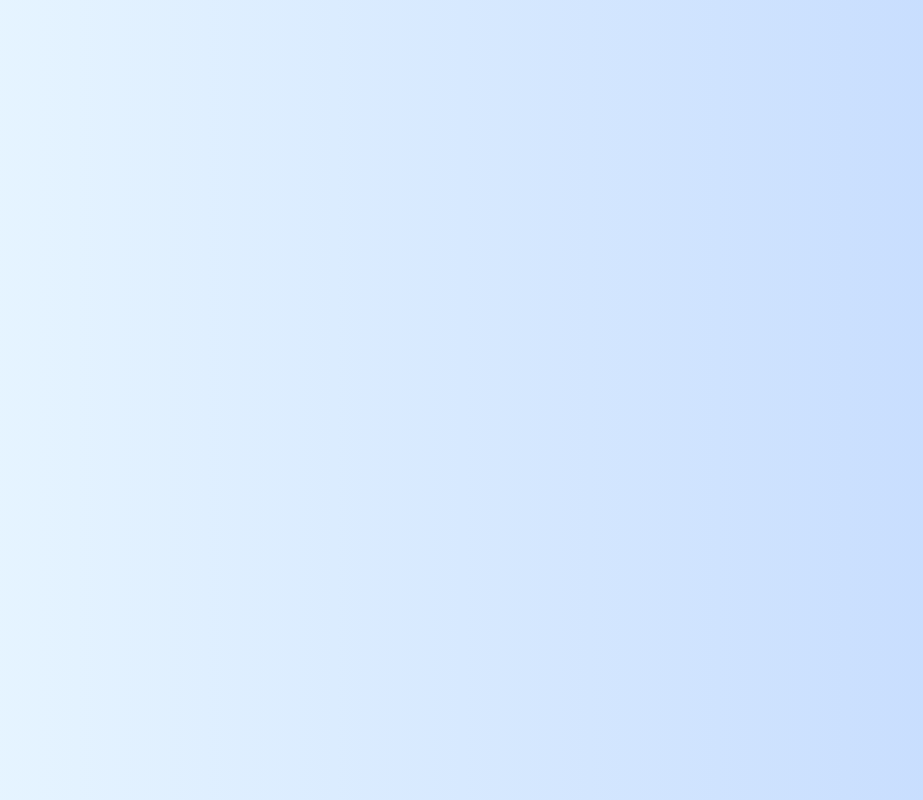
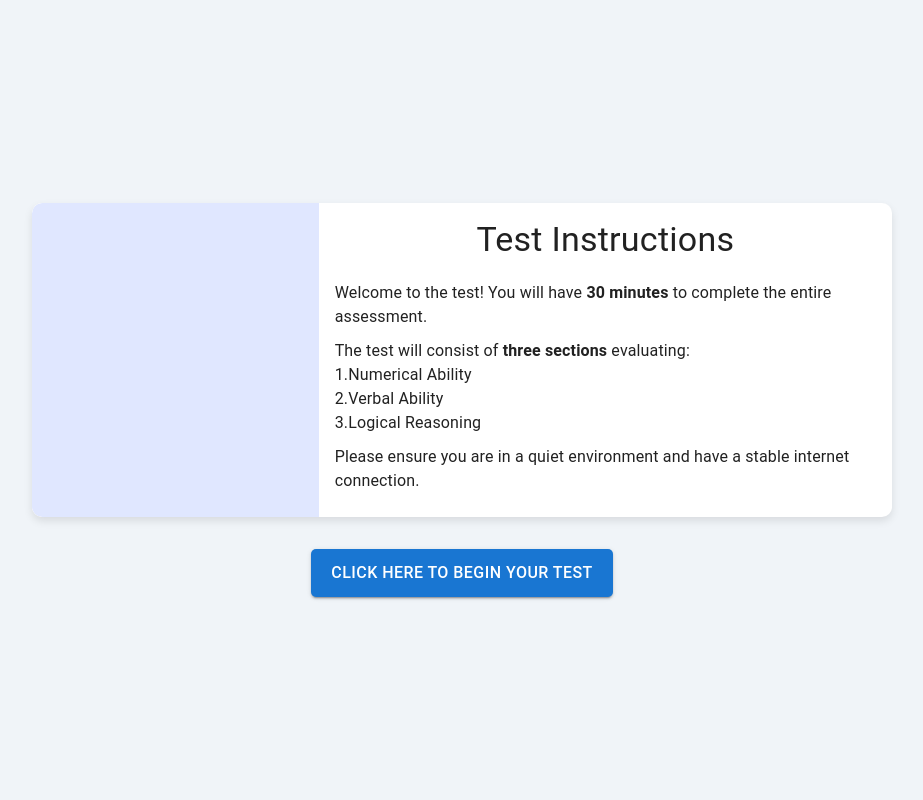
Before and after one commit to Hannan2004/AI-Enhanced-Learning-Platform, a React (Create React App) app in the folder frontend/: page /test-instructions in a window 1280 px wide. Before the commit this address had no page. Shown: the whole page, without its empty margins (178-1101 px from the left). Built offline with nearby package versions, Linux system fonts and the light colour scheme.

Commit message:
dashboard

```diff
--- a/frontend/src/App.js
+++ b/frontend/src/App.js
@@ -31,6 +31,7 @@ import StudentForm from './pages/StudentForm';
 import GraduateForm from './pages/GraduateForm';
 import ProfessionalForm from './pages/ProfessionalForm';
 import Contact from './pages/Contact';
+import TestInstructions from './pages/TestInstructions';
 
 
 
@@ -71,7 +72,7 @@ function App() {
             <Route path="/mock-interview" element={<MockInterview />} />
             <Route path="/preaptitude" element={<PreAptitude />} />
             <Route path="/contact" element={<Contact />} />
-
+            <Route path="/test-instructions" element={<TestInstructions/>} />
 
             <Route path="/student-form" element={<StudentForm />} />
             <Route path="/graduate-form" element={<GraduateForm />} />
--- a/frontend/src/components/Sidebar.js
+++ b/frontend/src/components/Sidebar.js
@@ -25,24 +25,32 @@ const Sidebar = () => {
 
   const toggleSidebar = () => {
     setCollapsed(!collapsed);
+
+    // Adjust the body margin dynamically when the sidebar is toggled
+    document.body.style.marginLeft = collapsed ? '250px' : '80px';
   };
 
   const styles = {
     sidebar: {
+      position: 'fixed',
+      top: 0,
+      left: 0,
       height: '100vh',
       width: collapsed ? '80px' : '250px',
-      backgroundColor: 'rgba(0, 51, 102, 0.9)', // Bold blue background color with transparency
+      backgroundColor: 'rgba(0, 51, 102, 0.9)', // Bold blue background color
       backdropFilter: 'blur(10px)',
       color: '#ffffff',
+      padding: '1rem',
+      boxShadow: '2px 0 5px rgba(0, 0, 0, 0.1)',
       display: 'flex',
       flexDirection: 'column',
-      alignItems: 'center', // Center the avatar and welcome message
-      padding: '1rem',
-      boxShadow: '2px 0 5px rgba(0, 0, 0, 0.1)',
-      justifyContent: 'space-between', // Ensure the contact details are at the bottom
-      transition: 'width 0.3s ease', // Smooth transition for width change
-      borderRadius: '10px',
-      margin: '2rem',
+      justifyContent: 'space-between',
+      transition: 'width 0.3s ease',
+      zIndex: 1000, // Ensure sidebar is above the content
+    },
+    contentSpacing: {
+      marginLeft: collapsed ? '80px' : '250px',
+      transition: 'margin-left 0.3s ease',
     },
     toggleButton: {
       alignSelf: 'flex-end',
@@ -54,14 +62,14 @@ const Sidebar = () => {
       width: '100px',
       height: '100px',
       borderRadius: '50%',
-      marginTop: '2rem', // Add marginTop to move the avatar image down
+      marginTop: '2rem',
       marginBottom: '1rem',
     },
     welcome: {
       marginBottom: '2rem',
       fontSize: '1.25rem',
       fontWeight: 'bold',
-      textAlign: 'center', // Center the welcome text
+      textAlign: 'center',
     },
     link: {
       color: '#ffffff',
@@ -71,8 +79,7 @@ const Sidebar = () => {
       marginBottom: '0.5rem',
       transition: 'background-color 0.3s ease',
       cursor: 'pointer',
-      textAlign: 'center', // Center the link text
-      width: '100%',
+      textAlign: 'center',
       backgroundColor: 'rgba(255, 255, 255, 0.1)',
       backdropFilter: 'blur(10px)',
       display: 'flex',
@@ -90,33 +97,13 @@ const Sidebar = () => {
       fontSize: '0.875rem',
       marginTop: '2rem',
     },
-    '@media (max-width: 768px)': {
-      sidebar: {
-        width: '100%', // Full width sidebar on smaller screens
-        height: 'auto', // Auto height for sidebar on smaller screens
-        position: 'relative', // Relative positioning on smaller screens
-      },
-      avatar: {
-        width: '80px', // Smaller avatar on smaller screens
-        height: '80px',
-      },
-      welcome: {
-        fontSize: '1rem', // Smaller font size for welcome text on smaller screens
-      },
-      link: {
-        padding: '0.5rem 1rem', // Smaller padding for links on smaller screens
-      },
-    },
   };
 
   return (
+    <>
       <div style={styles.sidebar}>
         <FaBars style={styles.toggleButton} onClick={toggleSidebar} />
         {!collapsed && (
-        <>
-          <FaBars style={styles.toggleButton} onClick={toggleSidebar} />
-          {!collapsed && (
-            <>
           <div style={{ display: 'flex', flexDirection: 'column', alignItems: 'center' }}>
             <img src={AvatarImage} alt="Avatar" style={styles.avatar} />
             <div style={styles.welcome}>
@@ -125,50 +112,48 @@ const Sidebar = () => {
             {/* Navigation Links */}
             <div
               style={styles.link}
-                  onMouseEnter={(e) => e.currentTarget.style.backgroundColor = styles.linkHover.backgroundColor}
-                  onMouseLeave={(e) => e.currentTarget.style.backgroundColor = 'transparent'}
+              onMouseEnter={(e) => (e.currentTarget.style.backgroundColor = styles.linkHover.backgroundColor)}
+              onMouseLeave={(e) => (e.currentTarget.style.backgroundColor = 'transparent')}
               onClick={() => handleNavigation('/profile')}
             >
               <span style={styles.linkText}>View Profile</span>
             </div>
             <div
               style={styles.link}
-                  onMouseEnter={(e) => e.currentTarget.style.backgroundColor = styles.linkHover.backgroundColor}
-                  onMouseLeave={(e) => e.currentTarget.style.backgroundColor = 'transparent'}
+              onMouseEnter={(e) => (e.currentTarget.style.backgroundColor = styles.linkHover.backgroundColor)}
+              onMouseLeave={(e) => (e.currentTarget.style.backgroundColor = 'transparent')}
               onClick={() => handleNavigation('/dashboard')}
             >
               <span style={styles.linkText}>Dashboard</span>
             </div>
             <div
               style={styles.link}
-                  onMouseEnter={(e) => e.currentTarget.style.backgroundColor = styles.linkHover.backgroundColor}
-                  onMouseLeave={(e) => e.currentTarget.style.backgroundColor = 'transparent'}
+              onMouseEnter={(e) => (e.currentTarget.style.backgroundColor = styles.linkHover.backgroundColor)}
+              onMouseLeave={(e) => (e.currentTarget.style.backgroundColor = 'transparent')}
               onClick={() => handleNavigation('/notifications')}
             >
               <span style={styles.linkText}>Notifications</span>
             </div>
             <div
               style={styles.link}
-                  onMouseEnter={(e) => e.currentTarget.style.backgroundColor = styles.linkHover.backgroundColor}
-                  onMouseLeave={(e) => e.currentTarget.style.backgroundColor = 'transparent'}
+              onMouseEnter={(e) => (e.currentTarget.style.backgroundColor = styles.linkHover.backgroundColor)}
+              onMouseLeave={(e) => (e.currentTarget.style.backgroundColor = 'transparent')}
               onClick={() => handleNavigation('/SkillGap')}
             >
               <span style={styles.linkText}>Skill Gap</span>
             </div>
             <div
               style={styles.link}
-                  onMouseEnter={(e) => e.currentTarget.style.backgroundColor = styles.linkHover.backgroundColor}
-                  onMouseLeave={(e) => e.currentTarget.style.backgroundColor = 'transparent'}
+              onMouseEnter={(e) => (e.currentTarget.style.backgroundColor = styles.linkHover.backgroundColor)}
+              onMouseLeave={(e) => (e.currentTarget.style.backgroundColor = 'transparent')}
               onClick={() => handleNavigation('/ExploreCareerOptions')}
             >
-                  <span style={styles.linkText}>Explore </span>
+              <span style={styles.linkText}>Explore</span>
             </div>
           </div>
-            </>
-          )}
-        </>
         )}
       </div>
+    </>
   );
 };
 
--- a/frontend/src/components/welcomtotest.js
+++ /dev/null
@@ -1,69 +0,0 @@
-import React from 'react';
-import Sidebar from '../components/Sidebar'; // Adjust the path as necessary
-import { Card, CardContent, Typography, Grid, Box } from '@mui/material';
-
-const WelcomePage = () => {
-  const styles = {
-    container: {
-      display: 'flex',
-    },
-    content: {
-      flexGrow: 1,
-      padding: '2rem',
-      background: 'rgba(255, 255, 255, 0.1)',
-      backdropFilter: 'blur(10px)',
-      borderRadius: '10px',
-      boxShadow: '0 4px 30px rgba(0, 0, 0, 0.1)',
-      margin: '2rem',
-    },
-    card: {
-      background: 'rgba(255, 255, 255, 0.1)',
-      backdropFilter: 'blur(10px)',
-      borderRadius: '10px',
-      boxShadow: '0 4px 30px rgba(0, 0, 0, 0.1)',
-      marginBottom: '1rem',
-      cursor: 'pointer',
-    },
-    cardHeader: {
-      backgroundColor: '#4c51bf',
-      color: '#ffffff',
-      padding: '0.5rem',
-      borderRadius: '10px 10px 0 0',
-    },
-    cardContent: {
-      padding: '1rem',
-    },
-  };
-
-  return (
-    <div style={styles.container}>
-      <Sidebar userName="Aryan Sikariya" />
-      <div style={styles.content}>
-        <Typography variant="h4" gutterBottom>
-          Welcome to Aptitude Test
-        </Typography>
-        <Card style={styles.card}>
-          <div style={styles.cardHeader}>
-            <Typography variant="h6">Test Rules</Typography>
-          </div>
-          <CardContent style={styles.cardContent}>
-            <Typography variant="body1" gutterBottom>
-              The test will have 4 sections:
-            </Typography>
-            <ul>
-              <li>Verbal</li>
-              <li>Numerical</li>
-              <li>Logical</li>
-              <li>Spatial</li>
-            </ul>
-            <Typography variant="body1" gutterBottom>
-              Each section will have 5 questions and you will have 1 minute for each question.
-            </Typography>
-          </CardContent>
-        </Card>
-      </div>
-    </div>
-  );
-};
-
-export default WelcomePage;
--- /dev/null
+++ b/frontend/src/pages/TestInstructions.js
@@ -0,0 +1,89 @@
+import React from 'react';
+import { useNavigate } from 'react-router-dom';
+import { Card, CardContent, Typography, Button, Box, Grid } from '@mui/material';
+// import Logo from './path-to-your-logo.svg'; // Replace with your app's logo path
+
+const TestInstructions = () => {
+  const navigate = useNavigate();
+
+  const handleButtonClick = () => {
+    navigate('/preaptitude');
+  };
+
+  return (
+    <div
+      style={{
+        display: 'flex',
+        justifyContent: 'center',
+        alignItems: 'center',
+        minHeight: '100vh',
+        backgroundColor: '#f0f4f8',
+      }}
+    >
+      <div style={{ maxWidth: '900px', width: '100%', padding: '20px' }}>
+        <Card style={{ boxShadow: '0 4px 8px rgba(0, 0, 0, 0.1)', borderRadius: '10px' }}>
+          <Grid container>
+            {/* Left Section - App Logo */}
+            <Grid
+              item
+              xs={4}
+              style={{
+                display: 'flex',
+                justifyContent: 'center',
+                alignItems: 'center',
+                backgroundColor: '#e0e7ff',
+                borderTopLeftRadius: '10px',
+                borderBottomLeftRadius: '10px',
+              }}
+            >
+              {/* <img src={Logo} alt="App Logo" style={{ maxWidth: '80%', maxHeight: '80%' }} /> */}
+            </Grid>
+
+            {/* Right Section - Instructions */}
+            <Grid item xs={8}>
+              <CardContent>
+                <Typography
+                  variant="h4"
+                  gutterBottom
+                  style={{ textAlign: 'center', marginBottom: '20px' }}
+                >
+                  Test Instructions
+                </Typography>
+                <Typography variant="body1" gutterBottom style={{ marginBottom: '10px' }}>
+                  Welcome to the test! You will have <strong>30 minutes</strong> to complete the entire assessment.
+                </Typography>
+                <Typography variant="body1" gutterBottom style={{ marginBottom: '10px' }}>
+                  The test will consist of <strong>three sections</strong> evaluating:
+                  <ul>
+                    <li>1.Numerical Ability</li>
+                    <li>2.Verbal Ability</li>
+                    <li>3.Logical Reasoning</li>
+                  </ul>
+                </Typography>
+                <Typography variant="body1">
+                  Please ensure you are in a quiet environment and have a stable internet connection.
+                </Typography>
+              </CardContent>
+            </Grid>
+          </Grid>
+        </Card>
+        <Box mt={4} display="flex" justifyContent="center">
+          <Button
+            variant="contained"
+            color="primary"
+            onClick={handleButtonClick}
+            style={{
+              padding: '10px 20px',
+              fontSize: '16px',
+              borderRadius: '5px',
+            }}
+          >
+            Click here to begin your test
+          </Button>
+        </Box>
+      </div>
+    </div>
+  );
+};
+
+export default TestInstructions;
```
Also changed, not shown: 1 other file (tests, documents, lock files or other folders). Lines whose indentation alone changed are shown as unchanged.
